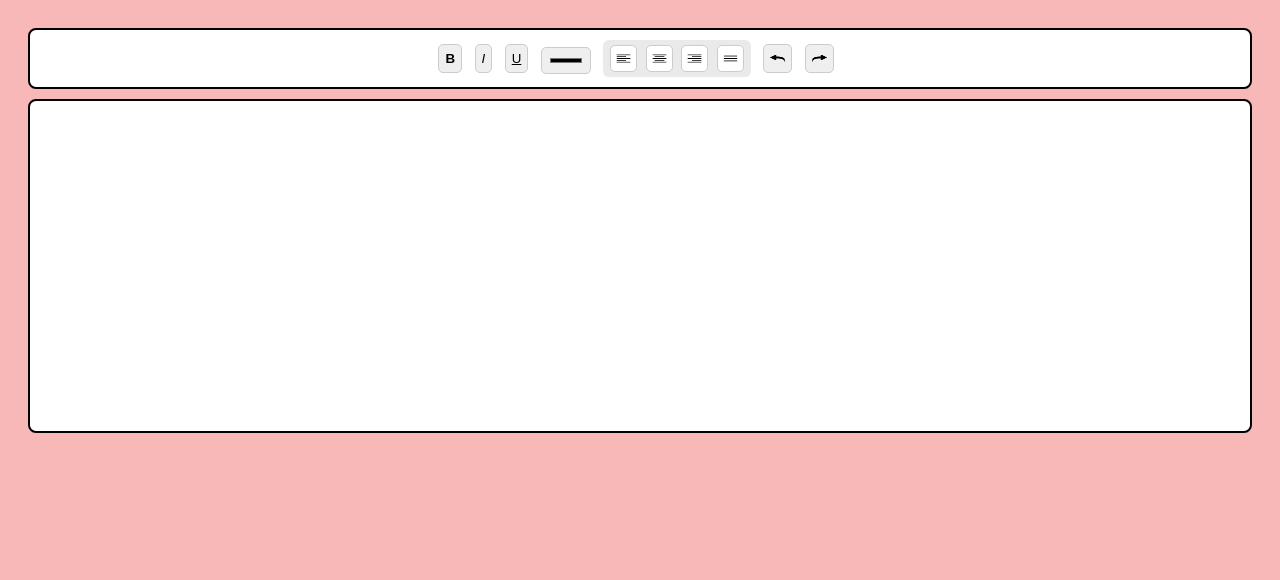
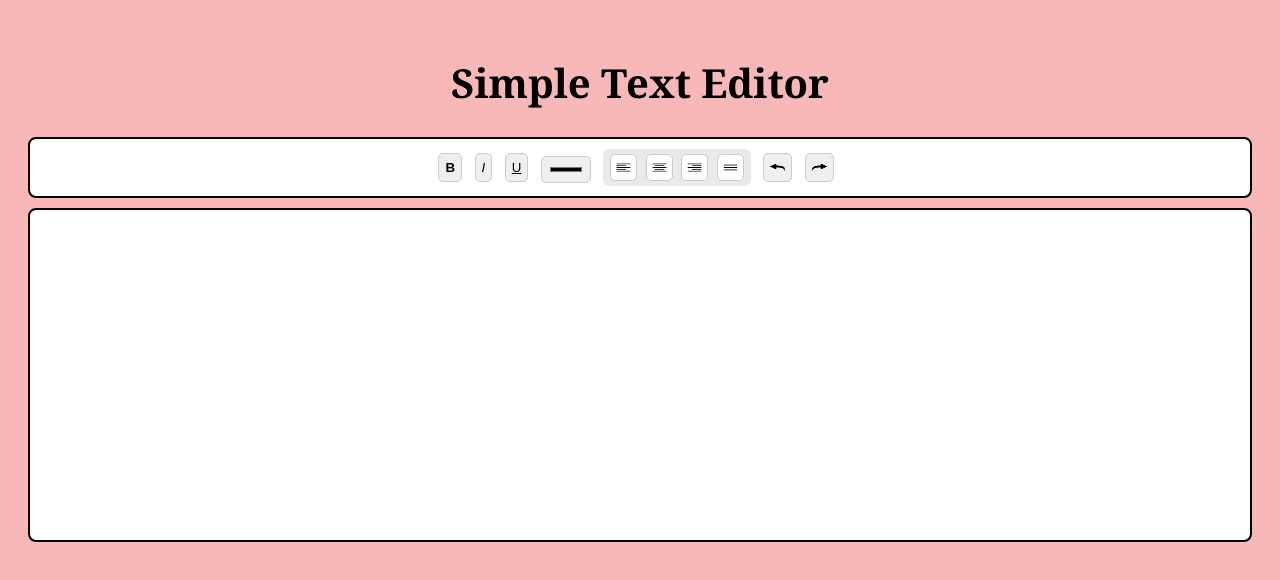
Before and after one commit to Sasanga003/Simple-text-editor, a plain HTML site: page texteditor.html in a window 1280 px wide. Drawn offline with Linux system fonts and the light colour scheme.

Commit message:
Update: Added page title and added styles for the title

```diff
--- a/styles.css
+++ b/styles.css
@@ -4,6 +4,11 @@ body {
   background: #f8b8b8;
 }
 
+h1 {
+  font-family:Georgia;
+  text-align: center;
+  font-size: 40px;
+}
 
 .toolbar {
   text-align: center;
--- a/texteditor.html
+++ b/texteditor.html
@@ -7,6 +7,7 @@
     <link rel="stylesheet" href="styles.css" />
   </head>
   <body>
+    <h1>Simple Text Editor</h1>
     <div class="toolbar">
       <button onclick="format('bold')" title="Bold"><b>B</b></button>
       <button onclick="format('italic')" title="Italic"><i>I</i></button>
```
